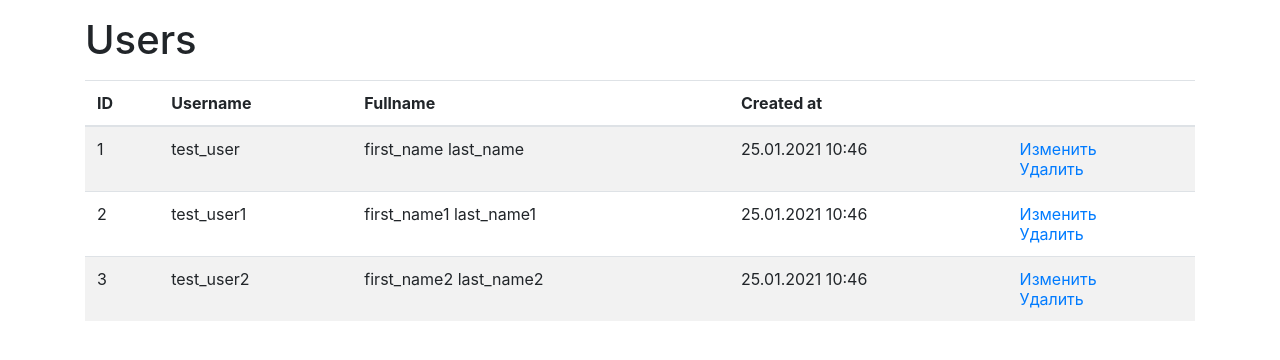
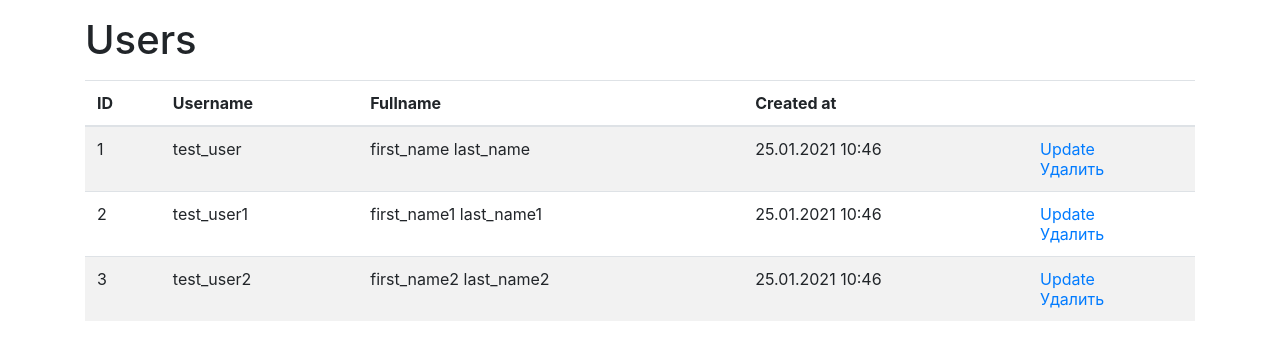
Before and after one commit to vetalpaprotsky/python-project-lvl4, a Django app: page /users/ in a window 1280 px wide. Shown: the part 56-416 px from the top of the page. Run offline with Django 3.2, Linux system fonts and the light colour scheme; data comes from the database, SQL or seed files in the repository; parts of the project's set-up code (start-up, migrations or seed data) failed here and were passed over; some libraries are stand-ins or nearby versions.

Commit message:
add small fixes to users app

```diff
--- a/task_manager/users/templates/users/index.html
+++ b/task_manager/users/templates/users/index.html
@@ -10,7 +10,7 @@
             <tr>
                 <th scope="col">{% translate "ID" %}</th>
                 <th scope="col">{% translate "Username" %}</th>
-                <th scope="col">{% translate "Fullname" %}</th></th>
+                <th scope="col">{% translate "Fullname" %}</th>
                 <th scope="col">{% translate "Created at" %}</th>
                 <th scope="col"></th>
             </tr>
@@ -23,7 +23,7 @@
                     <td>{{ user.get_full_name }}</td>
                     <td>{{ user.date_joined }}</td>
                     <td>
-                        <a href="{% url 'users:update' user.id %}">{% translate "Change" %}</a>
+                        <a href="{% url 'users:update' user.id %}">{% translate "Update" %}</a>
                         <br>
                         <a href="{% url 'users:delete' user.id %}">{% translate "Delete" %}</a>
                     </td>
--- a/task_manager/users/templates/users/update.html
+++ b/task_manager/users/templates/users/update.html
@@ -5,7 +5,7 @@
 {% block content %}
     <h1 class="mb-3">{% translate "User update" %}</h1>
 
-    <form method="POST" action="{% url 'users:update' user.id %}">
+    <form method="POST" action="{% url 'users:update' user.pk %}">
         {% csrf_token %}
         {% bootstrap_form form %}
         <div class="form-group">
--- a/task_manager/users/views.py
+++ b/task_manager/users/views.py
@@ -37,7 +37,6 @@ class UserDeleteView(UserLoginRequiredMixin, OwnerOnlyMixin, DeleteView):
     model = User
     success_url = reverse_lazy('users:index')
     template_name = 'users/delete.html'
-    context_object_name = 'user'
     success_message = _("User has been deleted")
 
     def delete(self, request, *args, **kwargs):
```
